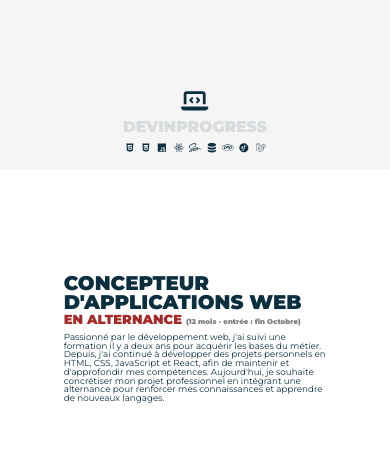
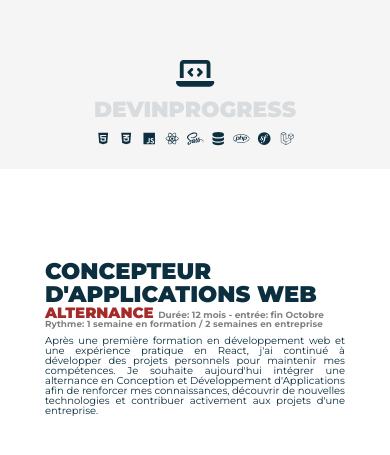
Before and after one commit to ASiaka/portfolio-nextjs, a Next.js app: page /home in a window 390 px wide. Shown: the part 337-792 px from the top of the page. Built offline with nearby package versions, Linux system fonts and the light colour scheme.

Commit message:
amelioration responsive acueil et parcours

```diff
--- a/src/app/home/home.module.scss
+++ b/src/app/home/home.module.scss
@@ -15,11 +15,11 @@
     }
 
     @media (max-width: 550px) {
-        font-size: 7px;
+        font-size: 8px;
     }
 
     @media (max-width: 350px) {
-        font-size: 5px;
+        font-size: 6px;
     }
 
     .homeTop {
@@ -31,13 +31,13 @@
         padding-bottom: 3.438em;
 
         @media (max-width: 1000px) {
+            font-size: 10px;
+        }
+        @media (max-width: 550px) {
             font-size: 7px;
         }
-        @media (max-width: 550px) {
+        @media (max-width: 350px) {
             font-size: 5px;
-        }
-        @media (max-width: 350px) {
-            font-size: 3px;
         }
 
         .topContent {
@@ -95,6 +95,14 @@
             align-items: center;
             padding: 15px 40px;
 
+            @media (max-width: 550px) {
+                padding: 15px;
+            }
+
+            @media (max-width: 350px) {
+                padding: 10px;
+            }
+
             @media (max-width: 250px) {
                 padding: 5px;
             }
@@ -117,10 +125,19 @@
 
                     .dates {
                         // font-size: 16px;
-                        font-size: 0.535em;
-                        font-weight: 900;
+                        font-size: 0.6em;
+                        font-weight: 700;
+                        letter-spacing: 0.0001em;
                         color: gray;
                     }
+                }
+
+                .info {
+                    // font-size: 16px;
+                    font-size: 1.1em;
+                    font-weight: 700;
+                    letter-spacing: 0.01em;
+                    color: gray;
                 }
             }
 
@@ -129,16 +146,17 @@
                 // width: 37.5em;
                 // font-size: 20px;
                 font-size: 1.25em;
+                text-align: justify;
                 // color: gray;
 
                 @media (max-width: 1400px) {
                     width: 450px;
                 }
                 @media (max-width: 550px) {
-                    width: 262.5px;
+                    width: 300px;
                 }
                 @media (max-width: 350px) {
-                    width: 187.5px;
+                    width: 225px;
                 }
             }
         }
--- a/src/app/home/page.js
+++ b/src/app/home/page.js
@@ -28,15 +28,16 @@ export default function Home() {
                 <div className={styles.bottomContent}>
                     <div className={styles.titleContent}>
                         <h3 className={styles.title}>CONCEPTEUR D&apos;APPLICATIONS WEB</h3>
-                        <h4 className={styles.subtitle}>EN ALTERNANCE <span className={styles.dates}>(12 mois - entrée : fin Octobre)</span></h4>
+                        <h4 className={styles.subtitle}>ALTERNANCE <span className={styles.dates}>Durée: 12 mois - entrée: fin Octobre</span></h4>
+                        <p className={styles.info}>Rythme: 1 semaine en formation / 2 semaines en entreprise</p>
                     </div>
                     <p className={styles.presentation}>
-                        Passionné par le développement web, j&apos;ai suivi une formation il y a deux
-                        ans pour acquérir les bases du métier. Depuis, j&apos;ai continué à développer
-                        des projets personnels en HTML, CSS, JavaScript et React, afin de
-                        maintenir et d&apos;approfondir mes compétences. Aujourd&apos;hui, je souhaite
-                        concrétiser mon projet professionnel en intégrant une alternance pour
-                        renforcer mes connaissances et apprendre de nouveaux langages.
+                        Après une première formation en développement web et une expérience
+                        pratique en React, j&apos;ai continué à développer des projets personnels
+                        pour maintenir mes compétences. Je souhaite aujourd&apos;hui intégrer
+                        une alternance en Conception et Développement d&apos;Applications
+                        afin de renforcer mes connaissances, découvrir de nouvelles
+                        technologies et contribuer activement aux projets d&apos;une entreprise.
                     </p>
                 </div>
             </div>
```
Also changed, not shown: src/app/parcours/parcours.module.scss (+28 -3 lines).
